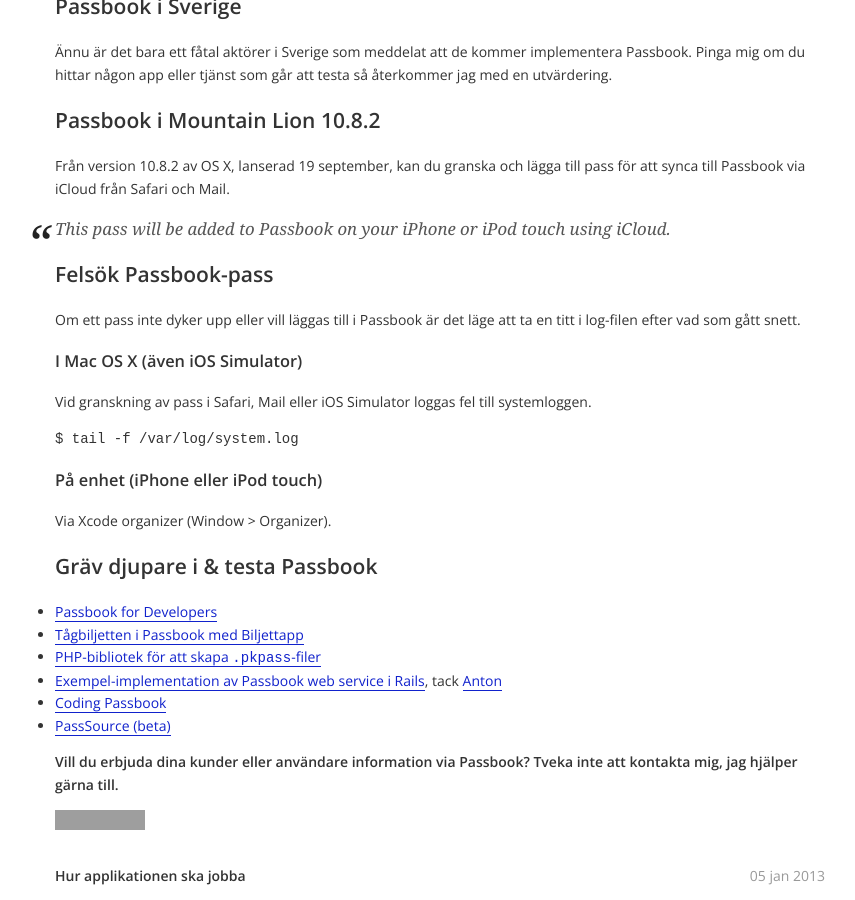
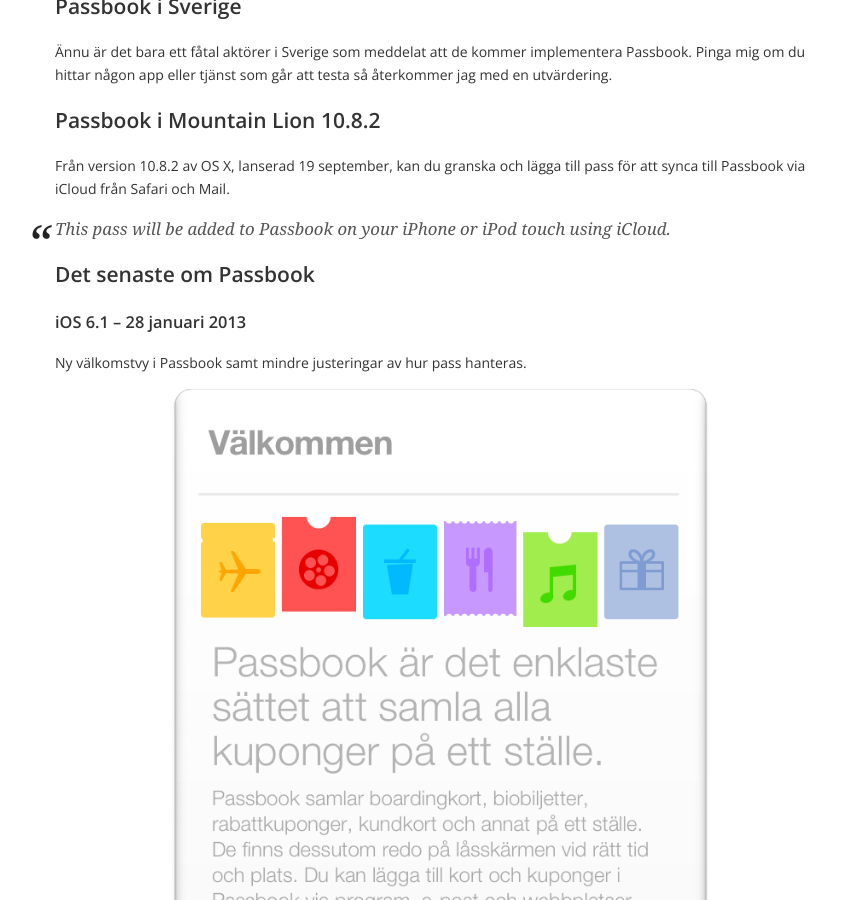
Before and after one commit to ptz0n/ptz0n.github.io, a Jekyll site: the page built from _posts/2012-09-29-passbook-biljetter-kuponger.md, in a window 1280 px wide and 900 px high, scrolled down 2441 px. Shown: the whole window, without its empty margins (200-1055 px from the left). Built offline with Jekyll 4.4.1, drawn with Linux system fonts in a browser that asks for light colours; grey boxes are pictures that could not be loaded.

Commit message:
Added news about Passbook.

```diff
--- a/_posts/2012-09-29-passbook-biljetter-kuponger.md
+++ b/_posts/2012-09-29-passbook-biljetter-kuponger.md
@@ -79,6 +79,15 @@
 
 > This pass will be added to Passbook on your iPhone or iPod touch using iCloud.
 
+## Det senaste om Passbook
+
+### iOS 6.1 – 28 januari 2013
+
+Ny välkomstvy i Passbook samt mindre justeringar av hur pass hanteras.
+
+<img src="{{ site.url }}/images/passbook-valkommen.png" alt="Passbook i iOS 6.1" class="center" />
+
+
 ## Felsök Passbook-pass
 
 Om ett pass inte dyker upp eller vill läggas till i Passbook är det läge att ta en titt i log-filen efter vad som gått snett.
```
Also changed, not shown: images/passbook-valkommen.png (added).
